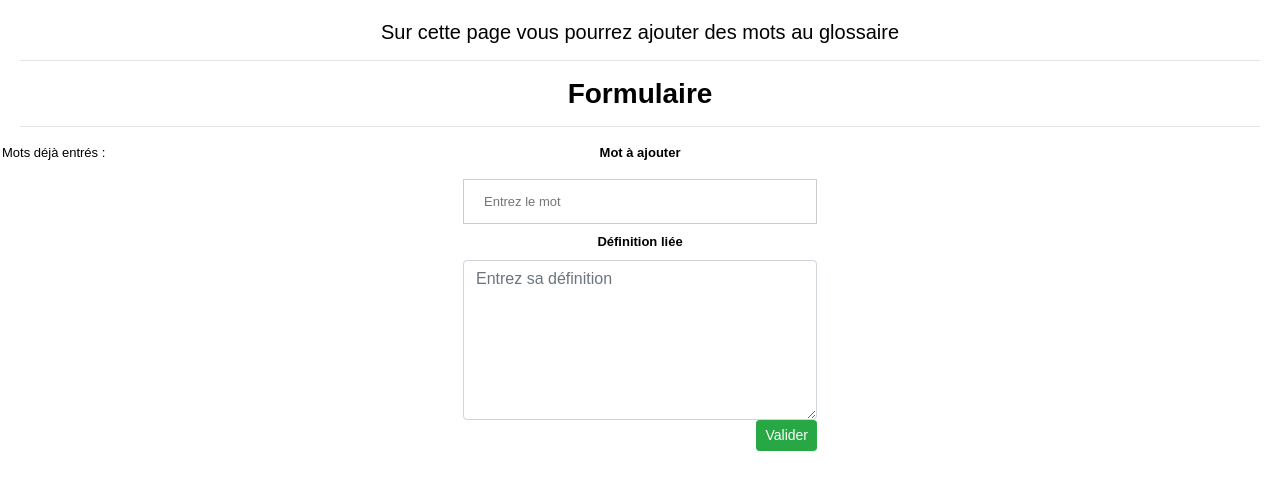
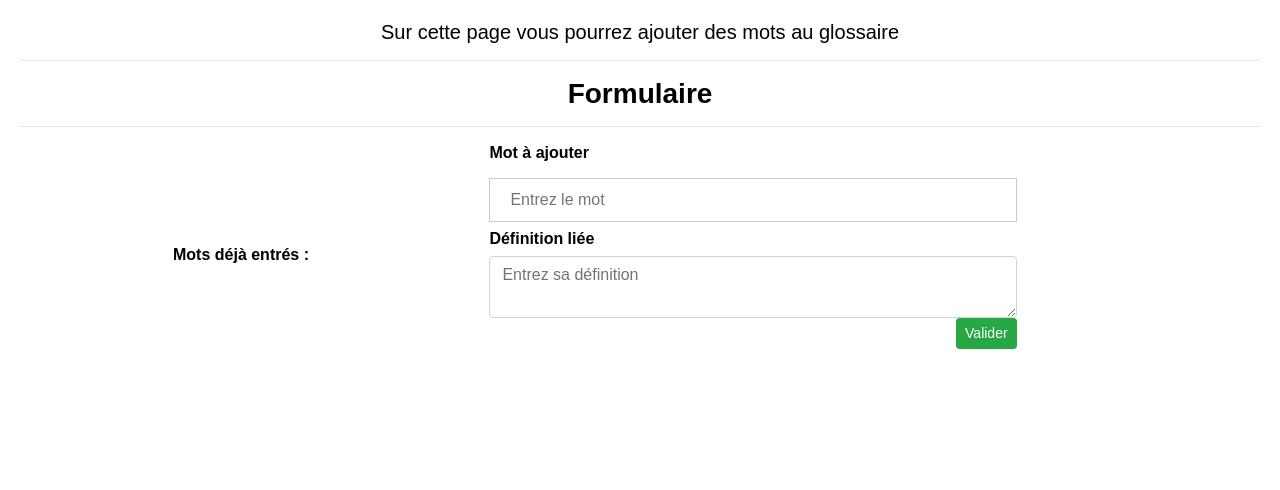
Before and after one commit to pleijan/Plateforme-de-revision-Reseaux, a PHP site: page /ajoutGlossaire.php in a window 1280 px wide. Shown: the part 88-578 px from the top of the page. Run offline with PHP 8.4, Linux system fonts and the light colour scheme; the visitor is signed in with stand-in values (Sample User, id 1); data that the repository does not hold is empty.

Commit message:
photo mode emploi

```diff
--- a/ajoutGlossaire.php
+++ b/ajoutGlossaire.php
@@ -20,17 +20,18 @@ if (isset($_SESSION['id'])){
     	$listeMot = explode( ',', $strlisteMot);
     }
     echo"
-    <table>
-    <div style='float: left;'>
-    	<option value=''><b>Mots déjà entrés :</b></option>
+    <table align='center' width=80%>
+    <tr>
+      <td>
+        <table align='center'><tr><td align='center'><b>Mots déjà entrés :</b></td></tr>
         ";
         foreach ($listeMot as $key => $val) {
-    		echo"<option value='$val'>$val</option>";
+          echo"<tr><td align='center'>$val</td></tr>";
         }
       echo"
-    </table
-	</div>
-
+      </table>
+      </td>
+      <td>
       <form action='actionAjoutGloss.php' method='post'>
       <div class='container'>
       <label for='mot'><b>Mot à ajouter</b></label>
@@ -45,8 +46,10 @@ if (isset($_SESSION['id'])){
         </div>
       </div>
       <input type='hidden' value='id'/>
-    </form>";
+      </form>
 
+      </td>
+    </tr></table>";
 }else header('Location: connexion.php?err=1');
 
 ?>
--- a/glossaire_admin.php
+++ b/glossaire_admin.php
@@ -35,7 +35,7 @@ if (isset($_SESSION['id'])){
 }else header('Location: connexion.php?err=0');
 
 ?>
-
+</h3>
 <footer>
   <HR width=1240>
    </br>
--- a/sousReseaux.php
+++ b/sousReseaux.php
@@ -76,7 +76,7 @@ function masqueValide(choix, affiche)
     <h3 align='center'><b>Cours</b></h3>
 <HR width=1240>
 
-<h5 align='center'><p> <a href="cours/sous-res.html" onclick="open('cours/sous-res.html','Popup','scrollbars=1,resizabl=1,height=500,width=400');return false;>Cours CIDR</a> </p></h5>
+<h5 align='center'><p> <a href="cours/sous-res.html" onclick="open('cours/sous-res.html','Popup','scrollbars=1,resizabl=1,height=500,width=400');return false;">Cours CIDR</a> </p></h5>
 
 <HR width=1240>
     <h3 align='center'><b>Application</b></h3>
--- a/style.css
+++ b/style.css
@@ -41,7 +41,7 @@ scroll-behavior: smooth;
   box-sizing: border-box;
 }
 .container{
-  width: 30%;
+  width: 70%;
 }
 .containMot{
  float:right
```
Lines whose indentation alone changed are shown as unchanged.
